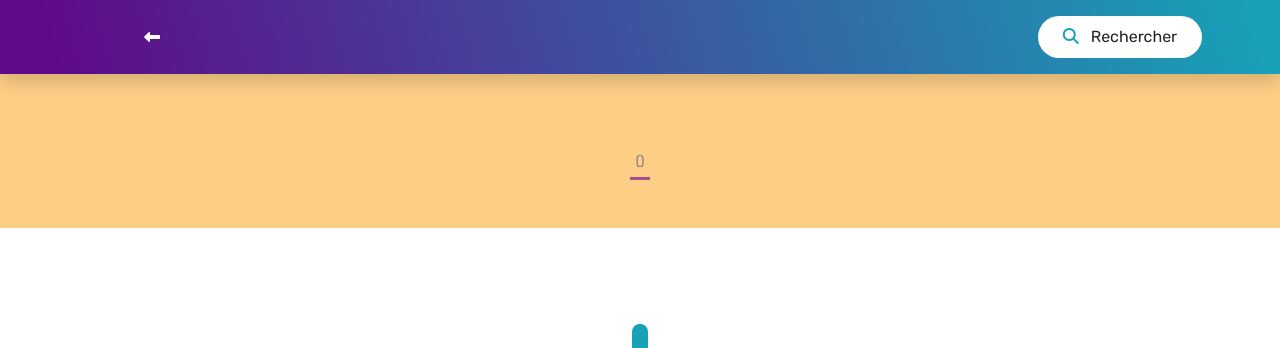
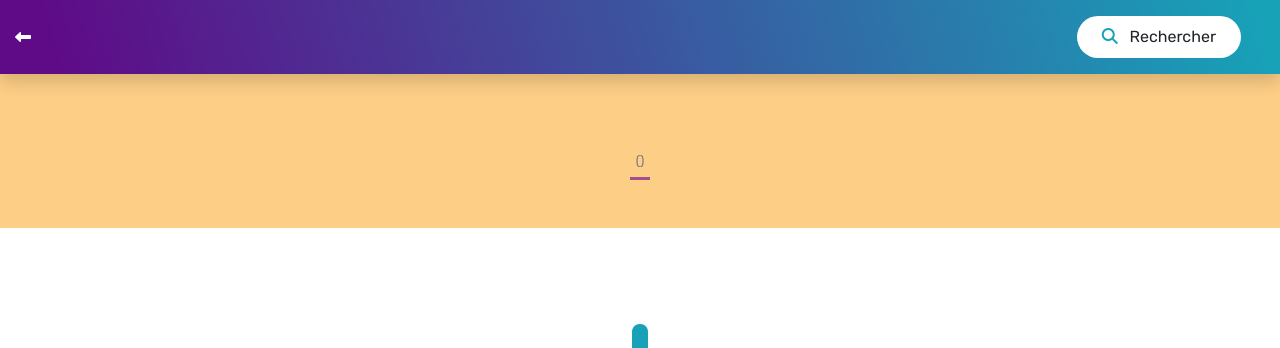
Before and after one commit to a-araari/exam, a Django app: template pdfs/templates/pdfs/level-section-subject-category-detail.html in a window 1280 px wide. Shown: the part 72-420 px from the top of the page. Run offline with Django 3.2, Linux system fonts and the light colour scheme; the template is opened without the code that fills it, so the values that code supplies are empty; some libraries are stand-ins or nearby versions.

Commit message:
Make level-section-subject-detail-category centent and subnavbar responsive

```diff
--- a/pdfs/templates/pdfs/level-section-subject-category-detail.html
+++ b/pdfs/templates/pdfs/level-section-subject-category-detail.html
@@ -20,12 +20,13 @@
 
 <!-- Inside body tag -->
 {% block content %}
-    <!-- Exam sub-navbar -->
-    <div id="exam-sub-navbar" class="container-fluid sticky-top bg-purple-info-linear py-3 shadow">
+
+    <!-- sub-navbar -->
+    <div class="container-fluid sticky-top custom-sub-navbar bg-purple-info-linear py-3 shadow">
         <div class="row">
-            <div class="col-3 d-flex justify-content-center align-items-center">
+            <div class="col-10 col-md-7 col-lg-4 d-flex align-items-center">
                 <i class="fa fa-long-arrow-left text-white pr-3" onclick="location.href='{{ request.META.HTTP_REFERER }}'" style="cursor: pointer;"></i>
-                <span class="text-white">
+                <span class="text-white text-nowrap overflow-auto">
                     {% if level %}
                         <a class="text-white" href="{% url 'pdfs:level-detail' level_slug=level.slug %}">{{ level }}</a><span class="text-warning"> /</span>
                         {% if section %}
@@ -39,18 +40,19 @@
                     {% endif %}
                 </span>
             </div>
-            <div class="col-6 d-flex justify-content-center align-items-center">
+
+            <div class="col-6 col-lg-4 d-none d-lg-flex justify-content-center align-items-center">
                 <h4 class="text-white" style="font-weight: 500">{{ category.name|capfirst }}</h4>
             </div>
-            <div class="col-3 d-flex justify-content-center align-items-center">
-                <button class="btn bg-white py-2 px-4" style="border-radius: 100px;" onclick="location.href='{% url 'home:search' %}'">
-                    <i class="fa fa-search pr-2" style="color: #17a2b8;"></i>
-                    {% trans "Rechercher" %}
+
+            <div class="col-2 col-md-5 col-lg-4 d-flex justify-content-end align-items-center">
+                <button class="btn bg-white py-1 py-md-2 px-2 px-md-4 mr-0 mr-md-4" style="border-radius: 100px;" onclick="location.href='{% url 'home:search' %}'">
+                    <i class="fa fa-search pr-0 pr-md-2" style="color: #17a2b8;"></i>
+                    <span class="d-none d-md-inline">{% trans "Rechercher" %}</span>
                 </button>
             </div>
         </div>
     </div>
-
 
     <div class="container-fluid mt-0 py-5 d-flex justify-content-center align-items-center" style="background-color: #FDCE86;margin-top: 72px;">
         <div class="row">
@@ -58,7 +60,7 @@
                 <h1 class="text-center">{{ subject.name|capfirst }}</h1>
             </div>
 
-            <div class="col-12 text-center mt-3">
+            <div class="col-12 d-none d-md-block text-center mt-3">
                 {% with categories=category.get_all_exluding_self %}
                     <span class="mx-4">
                         <a class="text-purple-2" href="{% url 'pdfs:level-section-subject-category-detail' level_slug=level.slug section_slug=section.slug subject_slug=subject.slug category_slug=categories.0.slug %}">
@@ -81,10 +83,10 @@
         </div>
     </div>
 
-    <div class="container mt-5">
+    <div class="container mt-0 mt-md-5">
         <div class="row">
 
-            <div class="col-12 text-left mt-3 px-5">
+            <div class="col-12 text-left mt-3">
                 <!-- List Content -->
                 {% if not pdfs %}
                     <div class="row mx-5 py-4">
@@ -94,7 +96,7 @@
                         </div>
                     </div>
                 {% endif %}
-                <div class="row mx-5 py-4">
+                <div class="row py-4">
 
                     {% for pdf in pdfs %}
                         {% include "pdfs/pdf-card.html" with pdf=pdf %}
```
